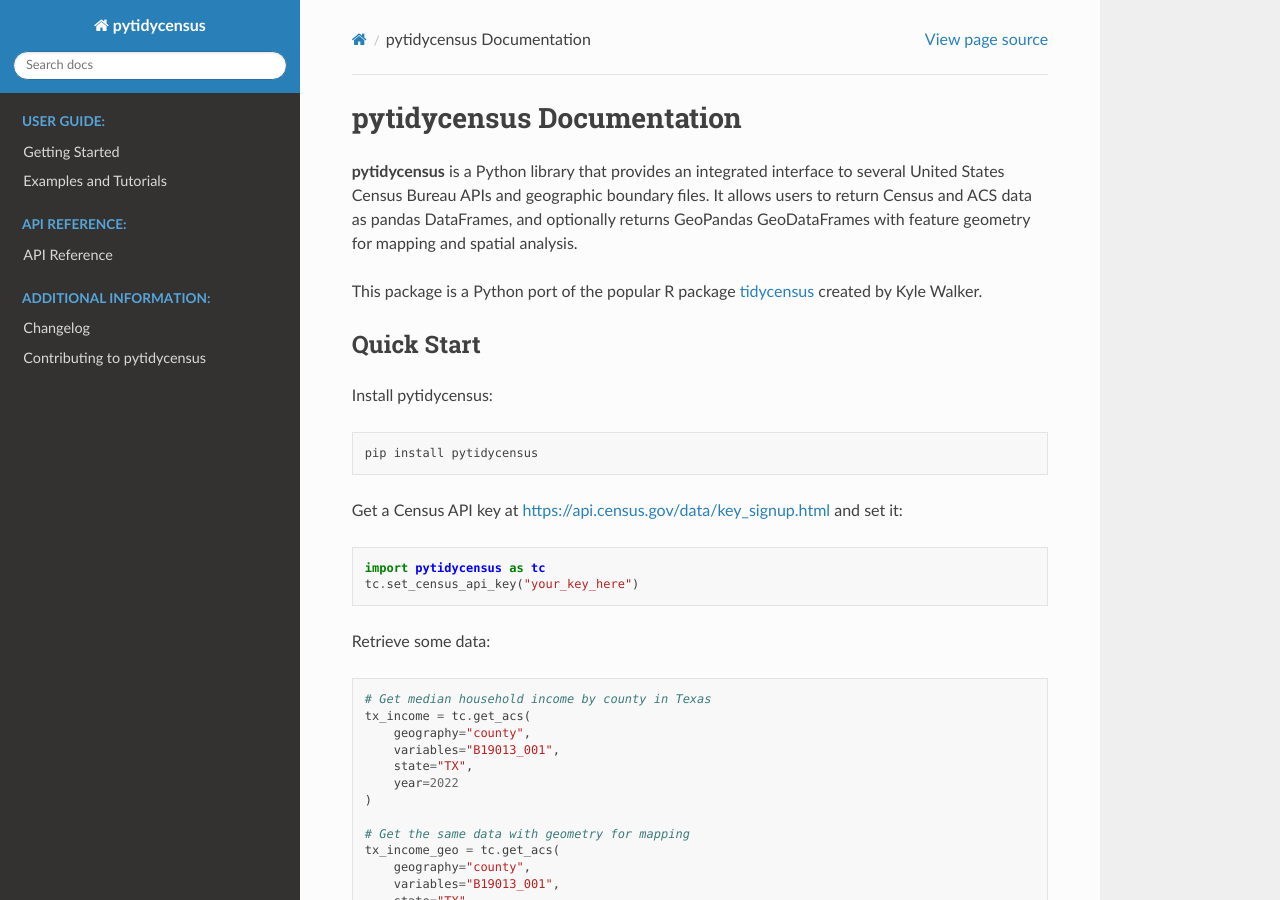
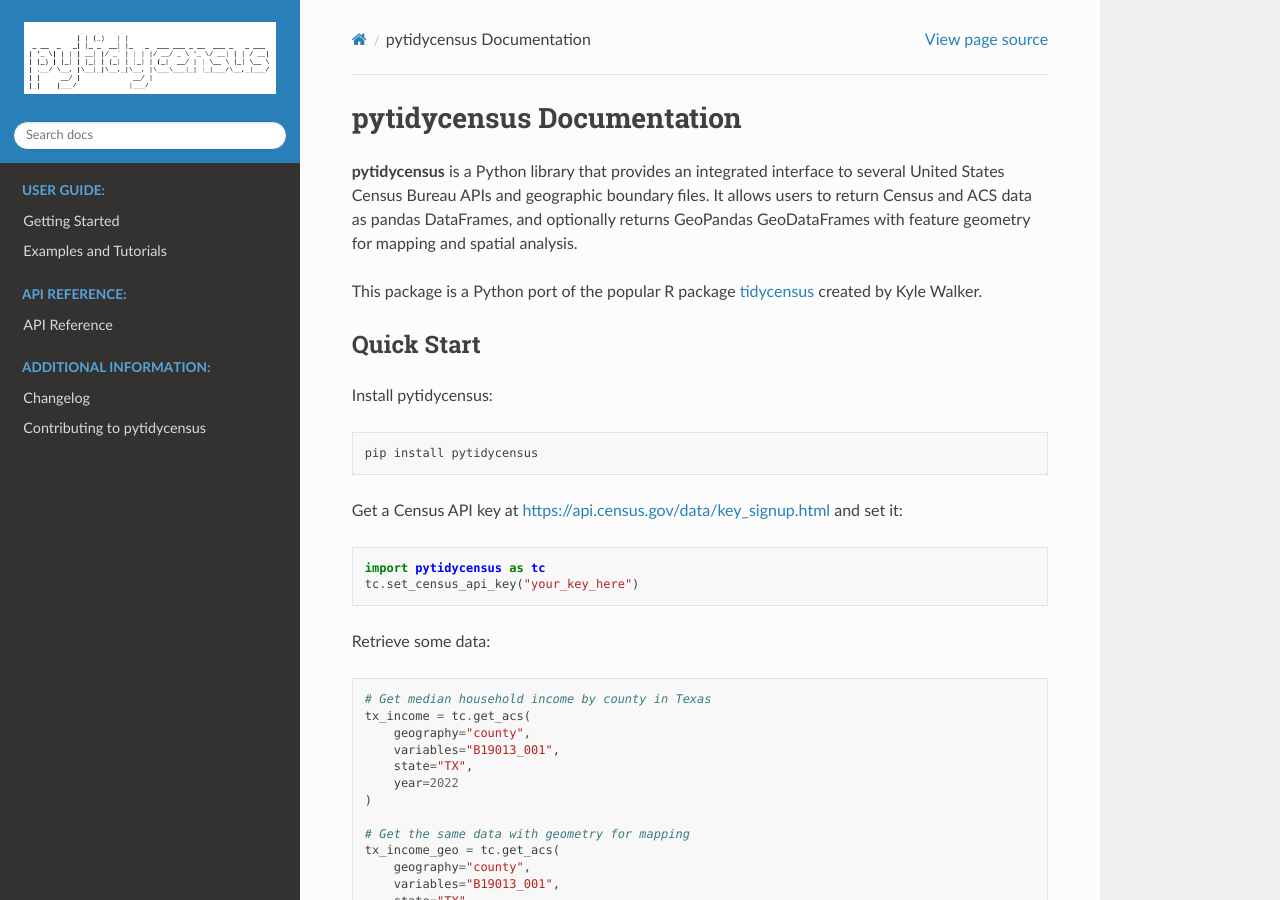
Before and after one commit to mmann1123/pytidycensus, a Sphinx documentation site: the page built from docs/index.rst, in a window 1280 px wide and 900 px high. Built offline with Sphinx 7.4.7 and the Read the Docs theme 3.1.0, drawn with Linux system fonts in a browser that asks for light colours; pages that are not in the unit, such as notebooks, are missing from menus.

Commit message:
add logo

```diff
--- a/docs/conf.py
+++ b/docs/conf.py
@@ -39,6 +39,13 @@
 html_static_path = ["_static"]
 html_title = "pytidycensus Documentation"
 html_short_title = "pytidycensus"
+
+html_theme_options = {
+    "logo_only": True,
+    "display_version": True,
+}
+
+html_logo = "static/logo.png"
 
 # -- Extension configuration -------------------------------------------------
 
```
